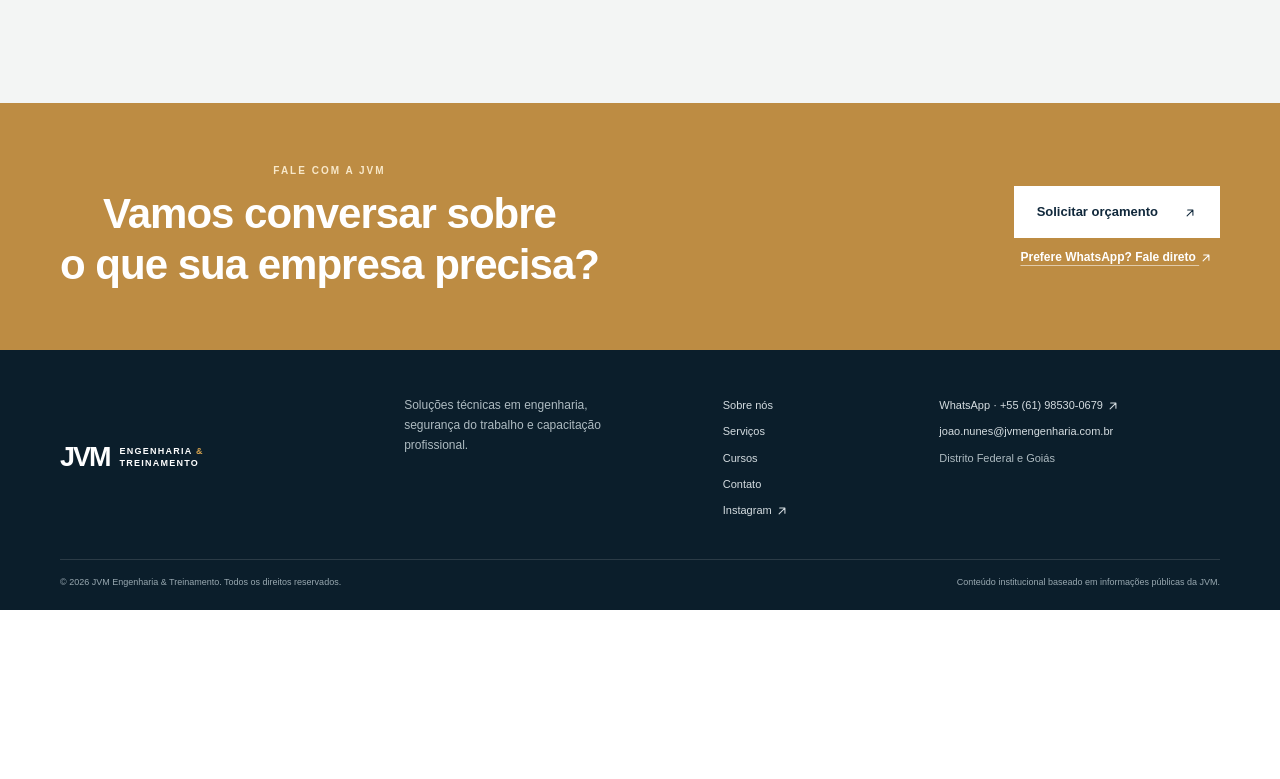
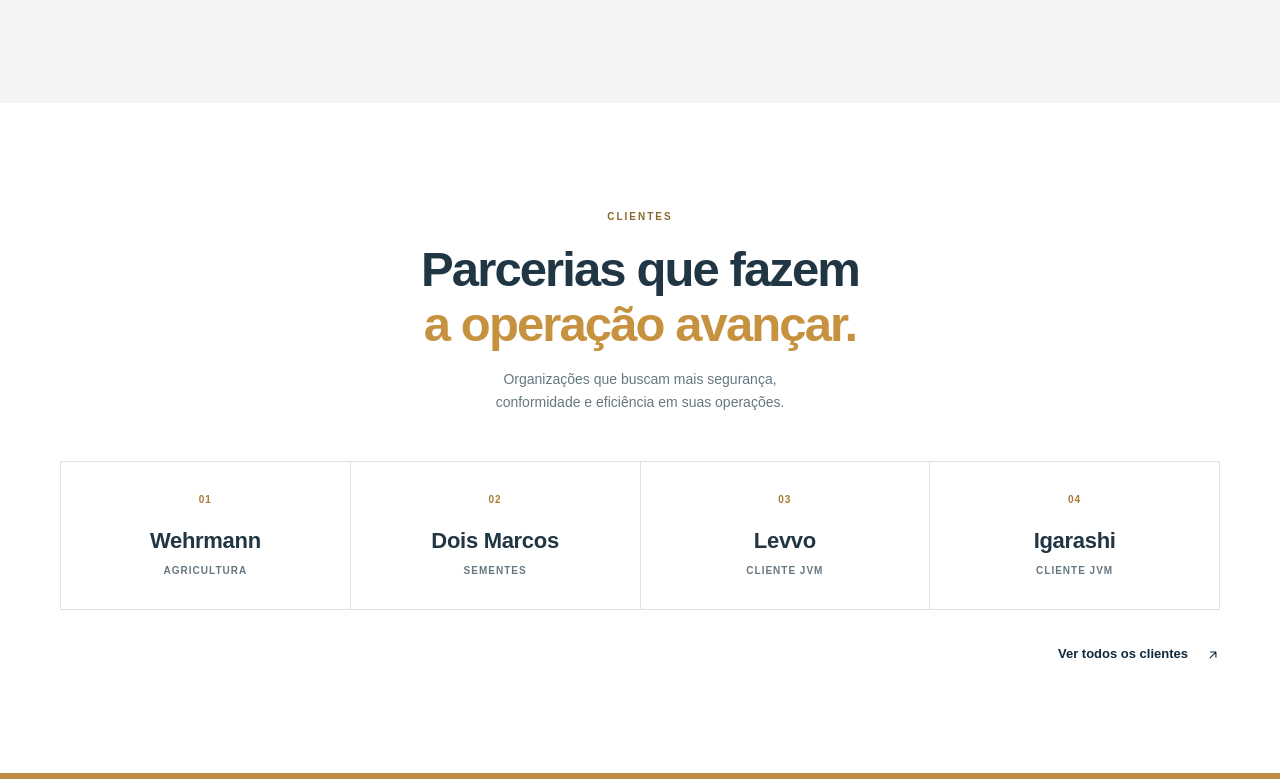
Before and after one commit to DevFabiomart7/JVM-Engenharia, a website: page index.html in a window 1280 px wide. Shown: the part 2461-3240 px from the top of the page. Before the commit the page ends 3071 px from the top, so only its background shows below. Drawn offline with Linux system fonts and the light colour scheme.

Commit message:
Feat: Adicionando card de clientes

```diff
--- a/css/style.css
+++ b/css/style.css
@@ -263,6 +263,80 @@
 }
 .home-training-inner>.button {
   margin-inline:auto
+}
+.clients-preview {
+  background:var(--surface)
+}
+.client-grid {
+  display:grid;
+  grid-template-columns:repeat(4,1fr);
+  border-top:1px solid var(--line);
+  border-left:1px solid var(--line)
+}
+.client-card {
+  min-height:200px;
+  padding:25px 22px;
+  border-right:1px solid var(--line);
+  border-bottom:1px solid var(--line);
+  transition:background .2s,transform .2s
+}
+.client-card:hover {
+  position:relative;
+  z-index:1;
+  background:var(--card-hover);
+  transform:translateY(-4px)
+}
+.client-mark {
+  display:grid;
+  place-items:center;
+  width:36px;
+  height:36px;
+  margin-bottom:25px;
+  background:#f5f1e8;
+  color:#a67932;
+  font-size:10px;
+  font-weight:700;
+  letter-spacing:1px
+}
+.client-card h3 {
+  margin:0 0 9px;
+  font-family:var(--display);
+  font-size:16px;
+  letter-spacing:-.3px
+}
+.client-card p {
+  margin:0;
+  color:var(--muted);
+  font-size:12px;
+  line-height:1.7
+}
+.client-card--brand {
+  display:flex;
+  flex-direction:column;
+  justify-content:center;
+  align-items:center;
+  min-height:148px;
+  text-align:center
+}
+.client-card--brand .client-mark {
+  width:auto;
+  height:auto;
+  margin:0 0 14px;
+  padding:0;
+  background:transparent;
+  color:#a67932
+}
+.client-card--brand h3 {
+  margin:0;
+  font-size:clamp(16px,2vw,22px);
+  font-weight:800
+}
+.client-card--brand p {
+  margin-top:3px;
+  font-size:10px;
+  font-weight:700;
+  letter-spacing:1px;
+  text-transform:uppercase
 }
 .button {
   display:inline-flex;
@@ -1017,6 +1091,13 @@
   background:#27363a;
   color:#e2b25e
 }
+:root[data-theme="dark"] .client-mark {
+  background:#27363a;
+  color:#e2b25e
+}
+:root[data-theme="dark"] .client-card--brand .client-mark {
+  background:transparent
+}
 :root[data-theme="dark"] .card-link,
 :root[data-theme="dark"] .contact-info .whatsapp-link,
 :root[data-theme="dark"] .contact-info span {
@@ -1085,6 +1166,9 @@
     max-width:460px
   }
   .service-grid {
+    grid-template-columns:repeat(2,1fr)
+  }
+  .client-grid {
     grid-template-columns:repeat(2,1fr)
   }
   .detail-grid,.proof-grid,.contact-grid {
@@ -1271,6 +1355,17 @@
   .service-grid {
     grid-template-columns:1fr
   }
+  .client-grid {
+    grid-template-columns:1fr
+  }
+  .client-card {
+    min-height:0;
+    padding:22px;
+    text-align:center
+  }
+  .client-mark {
+    margin:0 auto 16px
+  }
   .service-card {
     min-height:240px;
     padding:21px;
--- a/index.html
+++ b/index.html
@@ -86,6 +86,18 @@
           <a class="button" href="cursos.html">Conheça os cursos <span aria-hidden="true"><svg class="link-icon" viewBox="0 0 24 24" aria-hidden="true"><path d="M7 17 17 7M8 7h9v9" fill="none" stroke="currentColor" stroke-linecap="round" stroke-linejoin="round" stroke-width="1.8"/></svg></span></a>
         </div>
       </section>
+      <section class="clients-preview section-pad">
+        <div class="container">
+          <div class="section-heading"><div><p class="eyebrow">CLIENTES</p><h2>Parcerias que fazem<br><em>a operação avançar.</em></h2></div><p>Organizações que buscam mais segurança, conformidade e eficiência em suas operações.</p></div>
+          <div class="client-grid" aria-label="Clientes da JVM">
+            <article class="client-card client-card--brand"><span class="client-mark" aria-hidden="true">01</span><h3>Wehrmann</h3><p>Agricultura</p></article>
+            <article class="client-card client-card--brand"><span class="client-mark" aria-hidden="true">02</span><h3>Dois Marcos</h3><p>Sementes</p></article>
+            <article class="client-card client-card--brand"><span class="client-mark" aria-hidden="true">03</span><h3>Levvo</h3><p>Cliente JVM</p></article>
+            <article class="client-card client-card--brand"><span class="client-mark" aria-hidden="true">04</span><h3>Igarashi</h3><p>Cliente JVM</p></article>
+          </div>
+          <p class="home-more-link"><a class="text-link" href="clientes.html">Ver todos os clientes <span aria-hidden="true"><svg class="link-icon" viewBox="0 0 24 24"><path d="M7 17 17 7M8 7h9v9" fill="none" stroke="currentColor" stroke-linecap="round" stroke-linejoin="round" stroke-width="1.8"/></svg></span></a></p>
+        </div>
+      </section>
       <section class="contact-cta">
         <div class="container cta-inner"><div><p class="eyebrow eyebrow-light">FALE COM A JVM</p><h2>Vamos conversar sobre<br>o que sua empresa precisa?</h2></div><div class="cta-actions"><a class="button button-light" href="contato.html">Solicitar orçamento <span aria-hidden="true"><svg class="link-icon" viewBox="0 0 24 24" aria-hidden="true"><path d="M7 17 17 7M8 7h9v9" fill="none" stroke="currentColor" stroke-linecap="round" stroke-linejoin="round" stroke-width="1.8"/></svg></span></a><a class="cta-whatsapp" href="https://wa.me/5561985300679?text=Ol%C3%A1%2C%20gostaria%20de%20conversar%20com%20a%20JVM%20sobre%20um%20or%C3%A7amento." target="_blank" rel="noopener noreferrer">Prefere WhatsApp? Fale direto <span aria-hidden="true"><svg class="link-icon" viewBox="0 0 24 24" aria-hidden="true"><path d="M7 17 17 7M8 7h9v9" fill="none" stroke="currentColor" stroke-linecap="round" stroke-linejoin="round" stroke-width="1.8"/></svg></span></a></div></div>
       </section>
--- a/server/server.js
+++ b/server/server.js
@@ -332,7 +332,7 @@
     return sendJson(response, 400, { message: 'Caminho inválido.' });
   }
 
-  const allowedPages = new Set(['/index.html', '/sobre.html', '/servicos.html', '/cursos.html', '/contato.html']);
+  const allowedPages = new Set(['/index.html', '/sobre.html', '/servicos.html', '/cursos.html', '/clientes.html', '/contato.html']);
   const allowedPath = decodedPath === '/' || allowedPages.has(decodedPath) || /^\/(css|js|assets)\/[a-zA-Z0-9._/-]+$/.test(decodedPath);
   if (!allowedPath || decodedPath.split('/').includes('..')) {
     return sendJson(response, 404, { message: 'Página não encontrada.' });
```
Also changed, not shown: clientes.html (added, +7 -0 lines).
